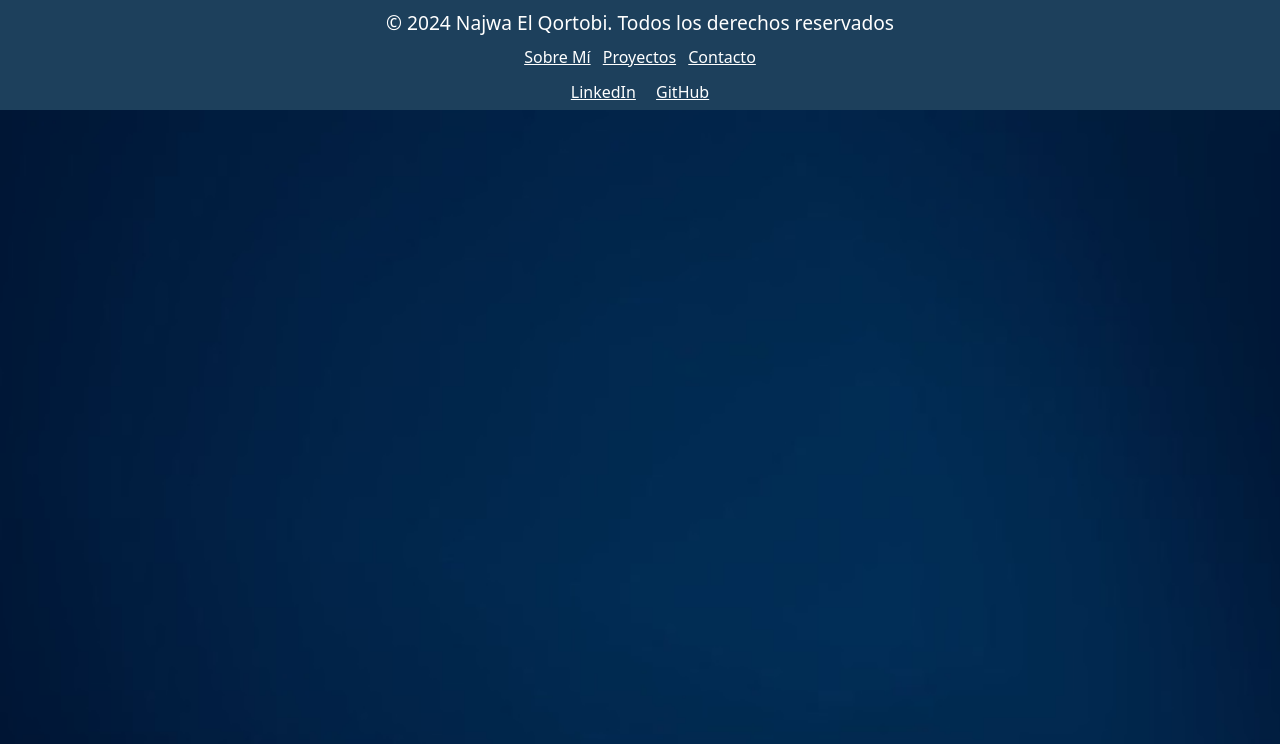
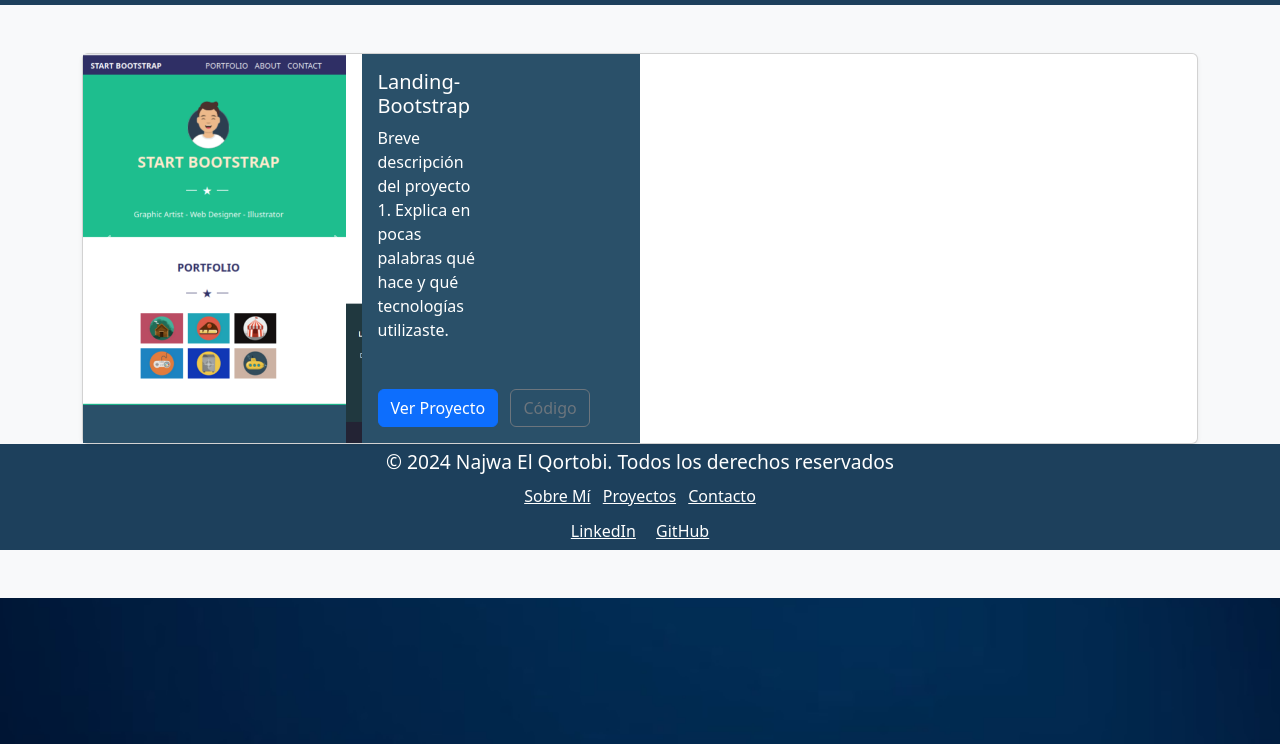
Before and after one commit to Najwaelqortobi/Portafolio, a plain HTML site: page proyectos/proyectos.html in a window 1280 px wide. Shown: the part 56-800 px from the top of the page. Drawn offline with nearby package versions, Linux system fonts and the light colour scheme.

Commit message:
parte proyectos empezada

```diff
--- a/css/style.css
+++ b/css/style.css
@@ -120,3 +120,9 @@ p{
 
 /*Contacto fin*/
 }
+
+
+.card img{
+    width: 50%;
+    height: 50%;
+}
--- a/proyectos/proyectos.html
+++ b/proyectos/proyectos.html
@@ -12,6 +12,61 @@
 
     <div id="navbar-placeholder"></div>
 
+    <section id="proyectos" class="py-5 bg-light">
+        <div class="container d-column align-items-center">
+                <!-- Proyecto 1 -->
+                <div class="col card shadow-sm"> <!--creamos una columna que sea un card con una sombra-->
+                        <div class="card-body p-0 row g-0"><!--Este div se utiliza para estructurar el contenido dentro de la tarjeta+row : para crear en card una fila-->
+                        <div class="col-md-6"> <!--dentro de la fila me crees una columna que occupa la mitad de la fila -->
+
+                              <!--Carousel inicio-->
+                                    <div id="carouselProject" class="carousel slide" data-bs-ride="carousel"><!--carousel slide : para crear un carrusel
+                                        +data-bs-ride="carousel": Activa la funcionalidad de deslizamiento automático.-->
+                                        <div class="carousel-inner"><!--esta clase organizando y conteniendo las diapositivas-->
+                                            <div class="carousel-item active"><!--esta clase permite que este elemento se mostrara inicialmente-->
+                                                <img src="../assets/Landing_Bootstrap.png" class="d-block w-100" alt="Landing_Bootstrap">
+                                            </div>
+                                            <div class="carousel-item">
+                                                <img src="../assets/Landing_Bootstrap 3.png" class="d-block w-100" alt="Landing_Bootstrap">
+                                            </div>
+                                        </div>
+
+
+
+                                        <!--parte card carussel-->
+                                        <button class="carousel-control-prev" type="button" data-bs-target="#carouselProject" data-bs-slide="prev">
+                                            <span class="carousel-control-prev-icon" aria-hidden="true"></span>
+                                            <span class="visually-hidden">Previous</span>
+                                        </button>
+                                        <button class="carousel-control-next" type="button" data-bs-target="#carouselProject" data-bs-slide="next">
+                                            <span class="carousel-control-next-icon" aria-hidden="true"></span>
+                                            <span class="visually-hidden">Next</span>
+                                        </button>
+                                    </div>
+                                       <!--parte card carussel fin-->
+
+
+
+                                </div>
+                                <div class="col-md-6 d-flex flex-column"><!--dentro de la misma fila me crees otra columna que occupa la otra mitad de la fila -->
+
+                                    <div class="card-body">
+                                        <h5 class="card-title">Landing-Bootstrap</h5>
+                                        <p class="card-text">Breve descripción del proyecto 1. Explica en pocas palabras qué hace y qué tecnologías utilizaste.</p>
+                                    </div>
+                                    <div class="mt-auto p-3">
+                                        <a href="#" class="btn btn-primary me-2">Ver Proyecto</a>
+                                        <a href="#" class="btn btn-outline-secondary">Código</a>
+                                    </div>
+                                </div>
+                            </div>
+
+
+                </div>
+
+
+    </div>
+    <!--Carousel fin-->
     <div id="footer-placeholder"></div>
 
 
```
Also changed, not shown: index.html (+0 -1 lines), assets/Bucles.png (added), assets/Landing_Bootstrap 3.png (added), assets/Landing_Bootstrap.png (added), assets/Proyecto Animation 2.png (added), assets/Proyecto Animation.png (added), assets/Proyecto Arco 2.png (added), assets/Proyecto Arco.png (added).
